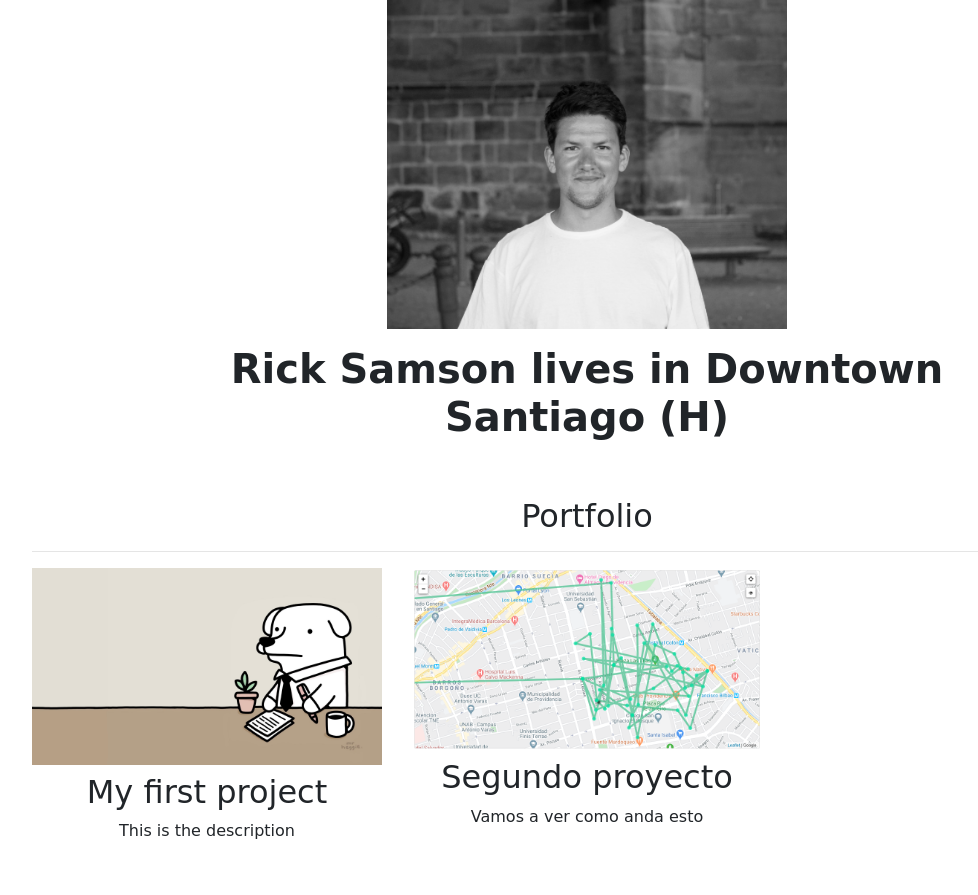
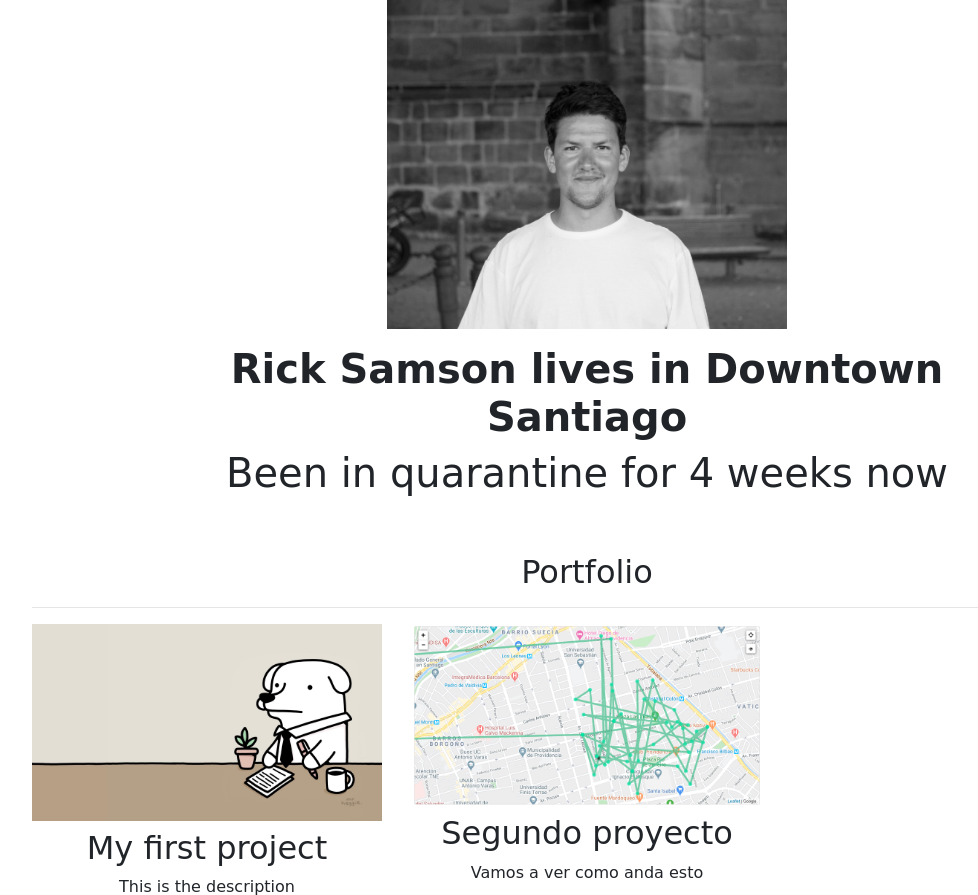
Before and after one commit to rsalazarhanson/personal-portfolio, a Django app: page / in a window 1280 px wide. Shown: the part 78-973 px from the top of the page, without its empty margins (53-1031 px from the left). Before the commit the page ends 917 px from the top, so only its background shows below. Run offline with Django 3.2, Linux system fonts and the light colour scheme; data comes from the database, SQL or seed files in the repository; some libraries are stand-ins or nearby versions; some web fonts are replaced.

Commit message:
pruebas amiguito

```diff
--- a/portfolio/templates/portfolio/home.html
+++ b/portfolio/templates/portfolio/home.html
@@ -12,7 +12,8 @@
 
     <div class="row justify-content-center mb-3">
       <div class="col-md-9 text-center">
-        <h1 id="hometext" class="font-weight-bold">Rick Samson lives in Downtown Santiago (H)</h1>
+        <h1 id="hometext" class="font-weight-bold">Rick Samson lives in Downtown Santiago</h1>
+        <h1>Been in quarantine for 4 weeks now</h1>
       </div>
     </div>
 
```
